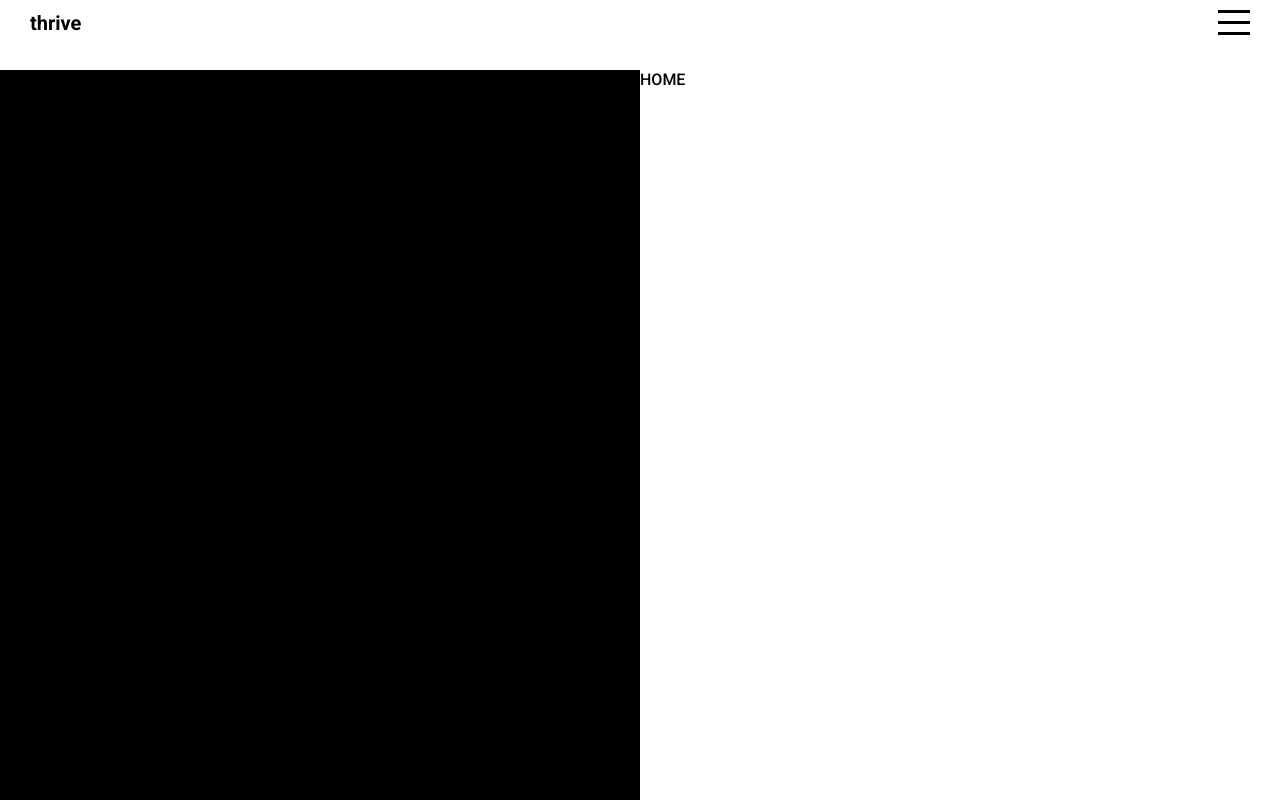
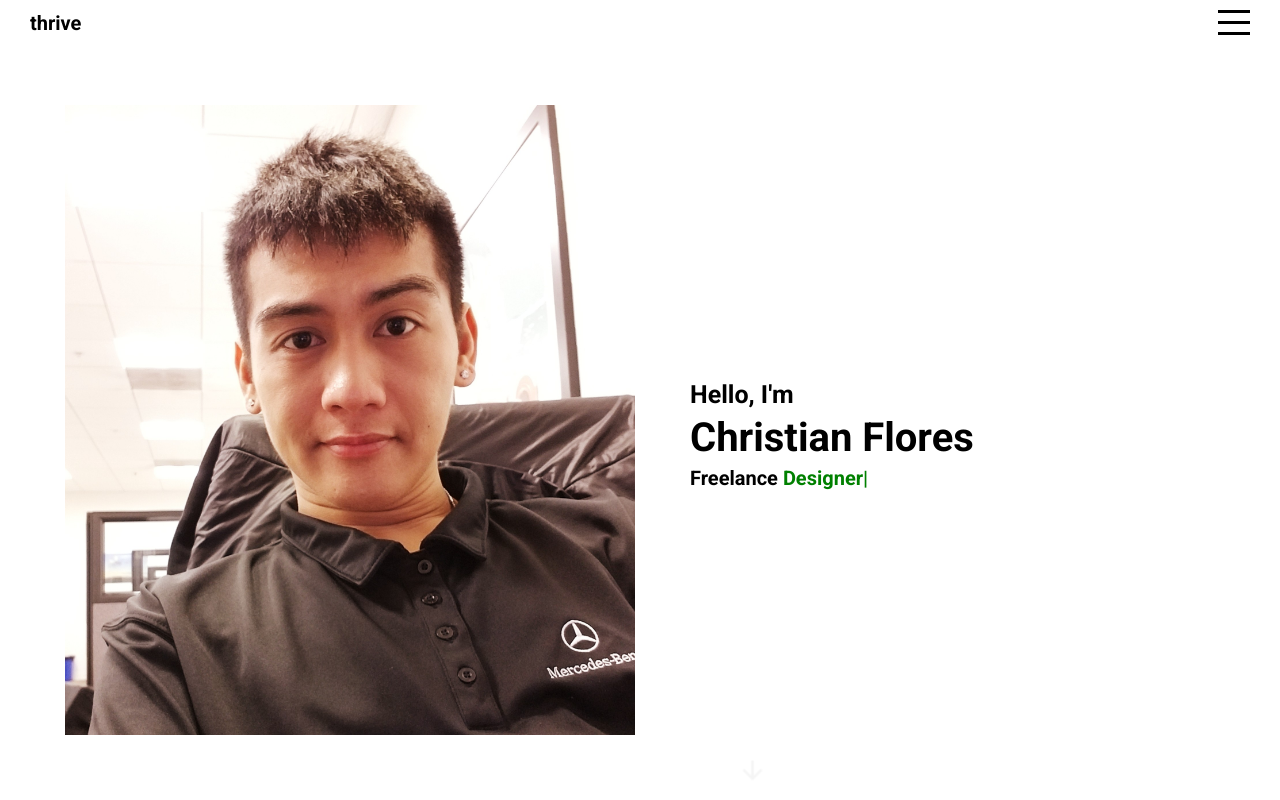
Before and after one commit to florsu/CI-CD-React-Portfolio, a React (Create React App) app in the folder react-portfolio/: page / in a window 1280 px wide. Built offline with nearby package versions, Linux system fonts and the light colour scheme.

Commit message:
update dynamics in home

```diff
--- a/react-portfolio/src/components/home/Home.jsx
+++ b/react-portfolio/src/components/home/Home.jsx
@@ -1,11 +1,40 @@
 import "./home.scss"
+import { init } from 'ityped'
+import { useEffect, useRef } from "react"
 
 export default function Home() {
+    const textRef = useRef();
+
+    useEffect(()=>{
+        init(textRef.current, {
+            showCursor: true,
+            backDelay: 1500,
+            backSpeed: 60,
+            showCursor: true,
+            strings: ["Developer", "Designer"],
+        });
+    }, []);
+
     return (
         <div className="home" id="home">
 
-            <div className="left"></div>
-            <div className="right">HOME</div>
+            <div className="left">
+                <div className="imgContainer container-fluid">
+                    <img src="assets/my-image.jpg" alt="" />
+                </div>
+            </div>
+            <div className="right">
+                <div className="wrapper">
+                <h2>Hello, I'm</h2>
+                <h1>Christian Flores</h1>
+                <h3>
+                    Freelance <span ref={textRef}>Designer</span>
+                    </h3>
+            </div>
+            <a href="#portfolio">
+                <img src="assets/down.png" alt="" />
+            </a>
         </div>
+    </div>
     )
 }
--- a/react-portfolio/src/components/home/home.scss
+++ b/react-portfolio/src/components/home/home.scss
@@ -1,15 +1,70 @@
-.home{
+.home {
     background-color: white;
     display: flex;
 
     .left{
         flex: 0.5;
-        background-color: black;
+
+        .imgContainer{
+            width: 700px;
+            height: 700px;
+            background-color: white ;
+            display: flex;
+            align-items: center;
+            justify-content: center;
+            float: center;
+
+            img{
+                height: 90%;
+
+            }
+
+        }
     }
     .right{
         flex: 0.5;
-        background-color: white;
 
+        .wrapper{
+            width: 100%;
+            height: 100%;
+            padding-left: 50px;
+            display: flex;
+            flex-direction: column;
+            justify-content: center;
+
+            h1 {
+                font-size: 40px;
+                margin: 5px 0;
+            }
+            h2 {
+                font-size: 25px;
+            }
+            h3 {
+                font-size: 20px;
+
+                span{
+                    font-size: inherit;
+                    color: green;
+                }
+            }
+
+        }
+        a{
+            position: absolute;
+            bottom: 10px;
+            right: 40%;
+
+            img{
+                width: 30px;
+                animation: arrowBlink 2s infinite;
+
+            }
+
+            @keyframes arrowBlink {
+                100%{
+                    opacity: 0;
+                }
+            }
+        }
     }
-
 }
```
